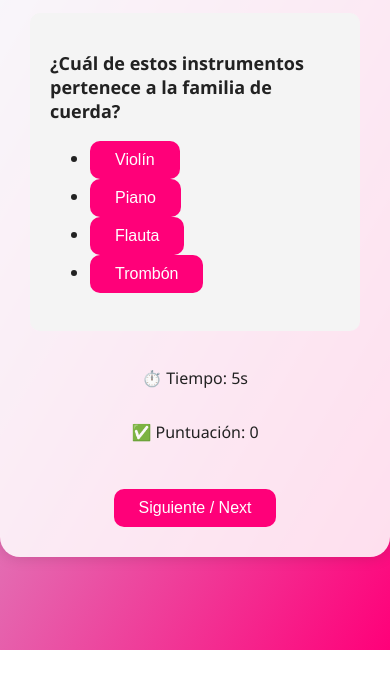
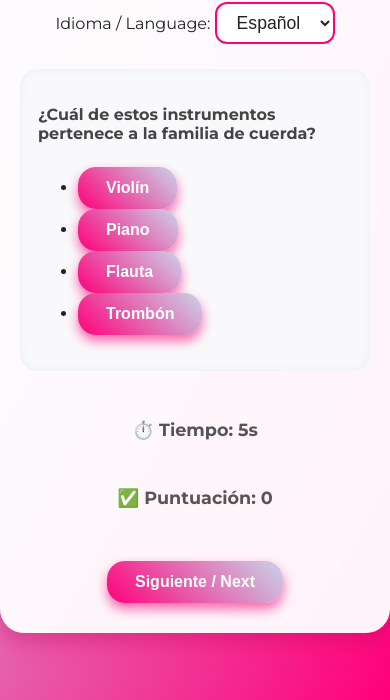
Before and after one commit to spacecrf/Quiz, a plain HTML site: page index.html in a window 390 px wide. Shown: the part 194-894 px from the top of the page. Before the commit the page ends 844 px from the top, so only its background shows below. Drawn offline with Linux system fonts and the light colour scheme.

Commit message:
Add files via upload

```diff
--- a/style.css
+++ b/style.css
@@ -1,104 +1,195 @@
+/* Fuentes y fondo */
+@import url('https://fonts.googleapis.com/css2?family=Montserrat:wght@400;700&display=swap');
+
 body {
-  font-family: 'Segoe UI', Tahoma, Geneva, Verdana, sans-serif;
-  background: linear-gradient(120deg, #c8d5ea, #ff0079);
+  font-family: 'Montserrat', 'Segoe UI', Tahoma, Geneva, Verdana, sans-serif;
+  background: linear-gradient(120deg, #c8d5ea 0%, #ff0079 100%);
   color: #222;
   margin: 0;
   padding: 0;
+  min-height: 100vh;
   display: flex;
   justify-content: center;
-  align-items: start;
-  min-height: 100vh;
+  align-items: flex-start;
+  padding-top: 50px;
+  -webkit-font-smoothing: antialiased;
+  -moz-osx-font-smoothing: grayscale;
 }
 
+/* Contenedor principal */
 .container {
-  background-color: #ffffffdd;
-  border-radius: 20px;
-  box-shadow: 0 0 15px rgba(0, 0, 0, 0.15);
+  background-color: rgba(255 255 255 / 0.95);
+  border-radius: 24px;
+  box-shadow:
+    0 12px 24px rgba(255, 0, 121, 0.25),
+    0 8px 16px rgba(0, 0, 0, 0.1);
   margin-top: 40px;
-  padding: 30px;
-  max-width: 600px;
+  padding: 40px 50px;
+  max-width: 650px;
   width: 90%;
+  transition: box-shadow 0.3s ease;
 }
 
+.container:hover {
+  box-shadow:
+    0 16px 32px rgba(255, 0, 121, 0.35),
+    0 12px 24px rgba(0, 0, 0, 0.15);
+}
+
+/* Título principal */
 h1 {
   text-align: center;
-  color: #333;
+  color: #2a2a2a;
+  font-weight: 700;
+  font-size: 2.75rem;
+  margin-bottom: 1rem;
+  letter-spacing: 1px;
+  text-shadow: 0 0 6px rgba(255, 0, 121, 0.3);
 }
 
+/* Selector de configuración */
 .settings {
   text-align: center;
-  margin-bottom: 20px;
+  margin-bottom: 25px;
 }
 
 .settings select {
-  padding: 5px 10px;
-  font-size: 16px;
+  padding: 8px 16px;
+  font-size: 1.1rem;
+  border-radius: 12px;
+  border: 2px solid #ff0079;
+  background-color: #fff;
+  color: #222;
+  cursor: pointer;
+  transition: border-color 0.3s ease;
 }
 
-.question-box {
-  margin-top: 20px;
-  background-color: #f4f4f4;
-  border-radius: 10px;
-  padding: 20px;
-  font-size: 18px;
+.settings select:hover,
+.settings select:focus {
+  border-color: #c8d5ea;
+  outline: none;
 }
 
-.question-box p {
-  margin-bottom: 15px;
+/* Caja de la pregunta */
+.question-box {
+  background-color: #f9f9fb;
+  border-radius: 18px;
+  padding: 28px 30px;
+  font-size: 1.2rem;
+  box-shadow: inset 0 0 8px rgba(200, 213, 234, 0.3);
+  user-select: none;
 }
 
+/* Texto de la pregunta */
+.question-box p {
+  margin-bottom: 24px;
+  font-weight: 600;
+  color: #444;
+}
+
+/* Opciones */
 .question-box .choice {
   display: block;
   background-color: #e0e0e0;
-  border-radius: 8px;
-  padding: 10px;
-  margin-bottom: 10px;
+  border-radius: 14px;
+  padding: 14px 20px;
+  margin-bottom: 14px;
   cursor: pointer;
-  transition: background-color 0.3s;
+  font-weight: 600;
+  color: #333;
+  box-shadow: 0 2px 6px rgba(0,0,0,0.08);
+  transition:
+    background-color 0.3s ease,
+    box-shadow 0.3s ease,
+    transform 0.15s ease;
 }
 
 .question-box .choice:hover {
-  background-color: #d0cce3;
+  background-color: #d7cef5;
+  box-shadow: 0 6px 12px rgba(109, 85, 185, 0.3);
+  transform: translateY(-3px);
 }
 
 .question-box .choice.correct {
   background-color: #b2f2bb;
+  color: #1b5e20;
+  font-weight: 700;
+  box-shadow: 0 0 12px #4caf50aa;
 }
 
 .question-box .choice.incorrect {
   background-color: #ffa8a8;
+  color: #7f0000;
+  font-weight: 700;
+  box-shadow: 0 0 12px #f44336aa;
 }
 
+/* Información de puntos y tiempo */
 .info {
   display: flex;
   justify-content: space-between;
-  margin-top: 20px;
-  font-size: 16px;
+  margin-top: 30px;
+  font-size: 1.1rem;
+  font-weight: 600;
+  color: #555;
 }
 
+/* Botones */
 .actions {
   text-align: center;
-  margin-top: 30px;
+  margin-top: 35px;
 }
 
 button {
-  padding: 10px 25px;
-  font-size: 16px;
+  padding: 12px 36px;
+  font-size: 1.1rem;
   border: none;
-  border-radius: 10px;
-  background-color: #ff0079;
+  border-radius: 18px;
+  background: linear-gradient(45deg, #ff0079, #c8d5ea);
   color: white;
   cursor: pointer;
-  transition: background-color 0.3s;
+  font-weight: 700;
+  box-shadow: 0 6px 12px rgba(255, 0, 121, 0.6);
+  transition:
+    background 0.4s ease,
+    box-shadow 0.4s ease,
+    transform 0.15s ease;
 }
 
 button:hover {
-  background-color: #d60067;
+  background: linear-gradient(45deg, #d60067, #a4bae6);
+  box-shadow: 0 10px 24px rgba(214, 0, 103, 0.8);
+  transform: translateY(-4px);
 }
 
-@media (max-width: 500px) {
+button:active {
+  transform: translateY(-1px);
+  box-shadow: 0 6px 10px rgba(214, 0, 103, 0.7);
+}
+
+/* Responsividad */
+@media (max-width: 600px) {
+  .container {
+    padding: 30px 20px;
+  }
+  h1 {
+    font-size: 2rem;
+  }
+  .question-box {
+    font-size: 1rem;
+    padding: 20px 18px;
+  }
+  .question-box .choice {
+    padding: 12px 16px;
+    margin-bottom: 12px;
+  }
   .info {
     flex-direction: column;
     align-items: center;
+    gap: 12px;
+  }
+  button {
+    padding: 12px 28px;
+    font-size: 1rem;
   }
 }
```
